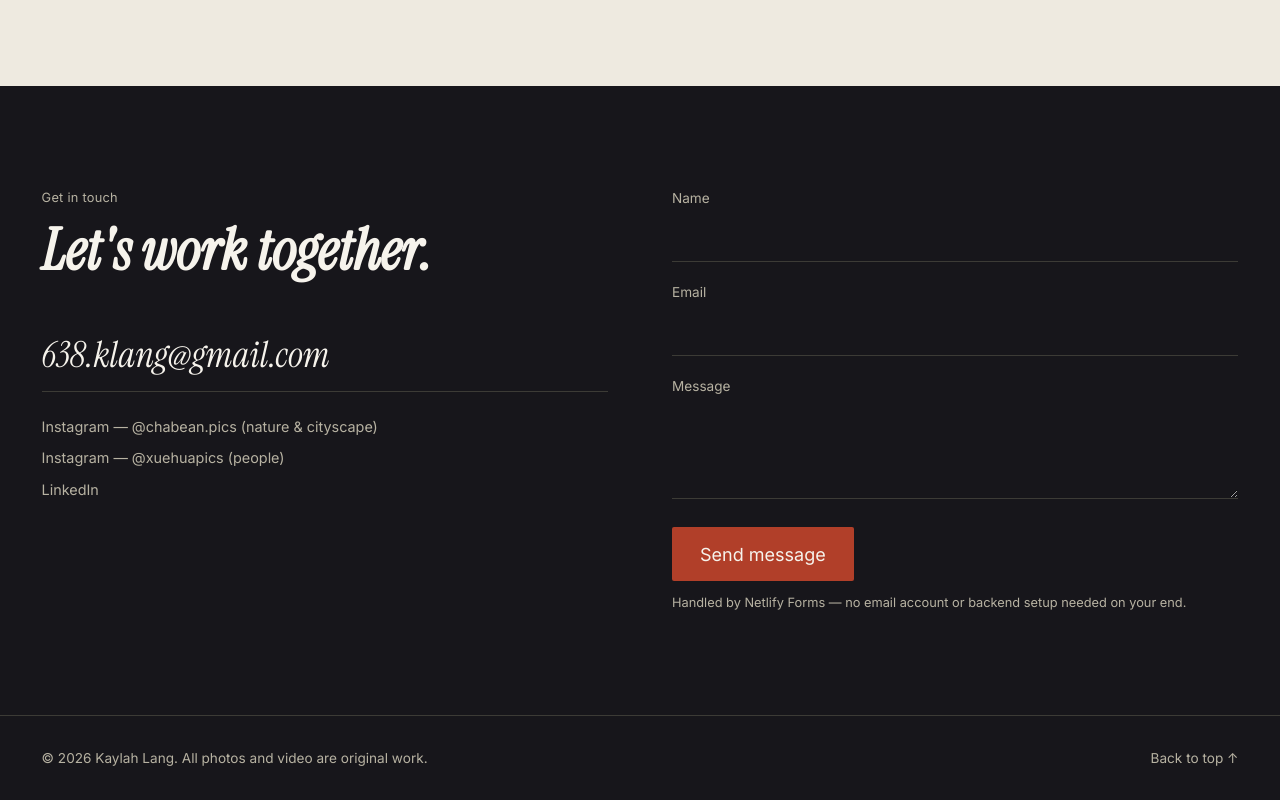
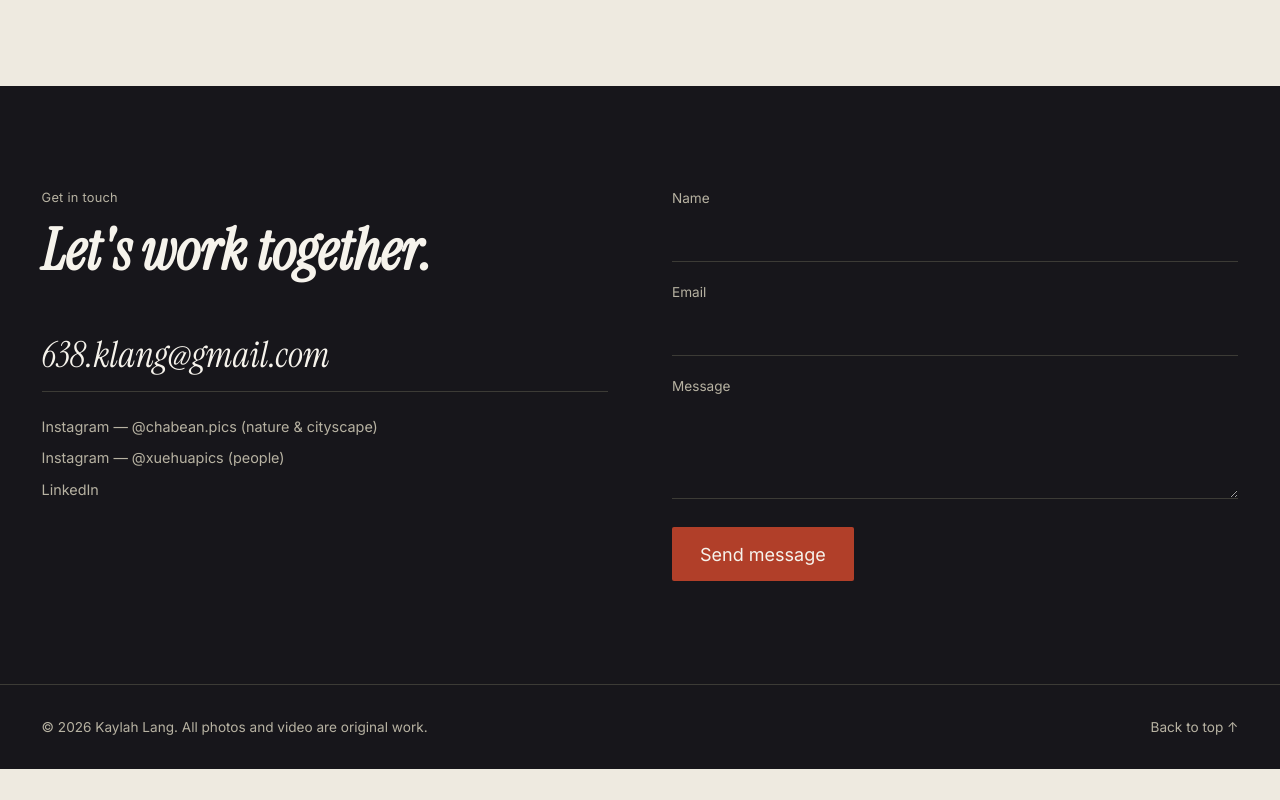
Before and after one commit to chalupalang/portfolio, a plain HTML site: page index.html in a window 1280 px wide. Shown: the part 2733-3533 px from the top of the page. After the commit the page ends 3502 px from the top, so only its background shows below. Drawn offline with Linux system fonts and the light colour scheme.

Commit message:
Remove Netlify Forms note from index.html
Removed note about Netlify Forms from the contact form.

```diff
--- a/index.html
+++ b/index.html
@@ -164,7 +164,6 @@
             <textarea id="message" name="message" required></textarea>
           </div>
           <button class="submit-btn" type="submit">Send message</button>
-          <p class="form-note">Handled by Netlify Forms — no email account or backend setup needed on your end.</p>
         </form>
       </div>
     </section>
```
